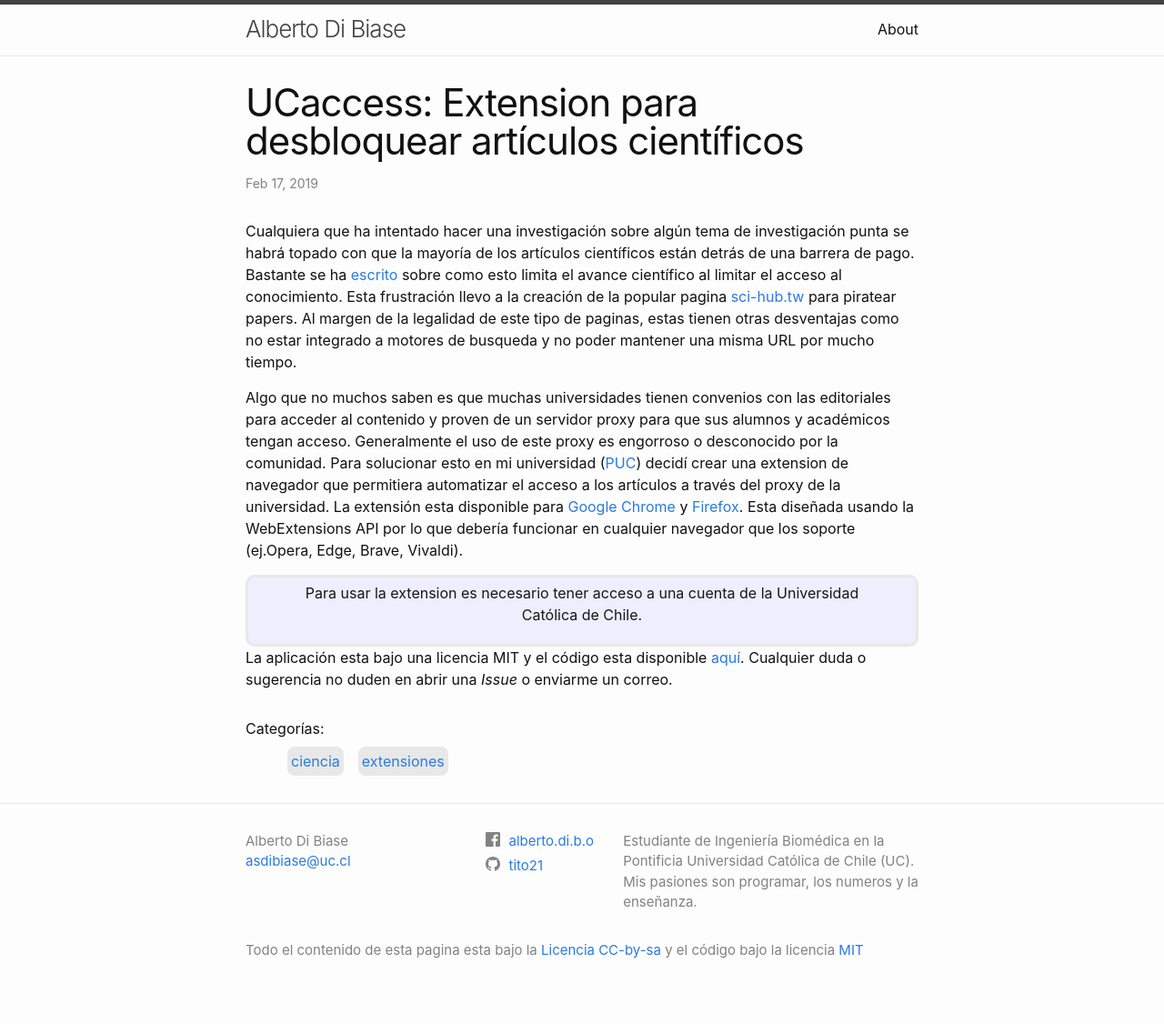
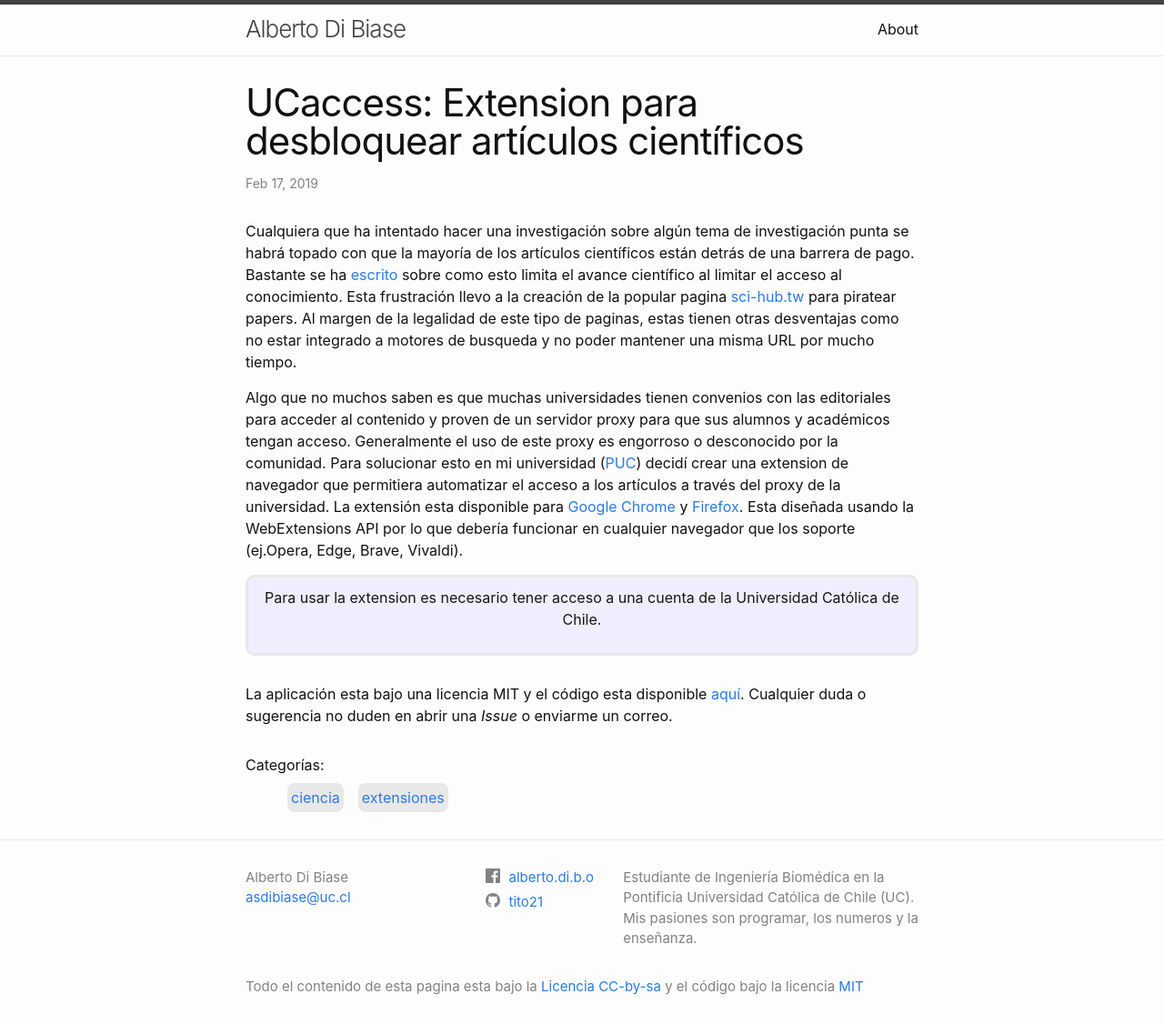
Before and after one commit to tito21/tito21.github.io, a Jekyll site: the page built from _posts/2019-02-16-UCaccess-Extension-para-debloquear-articulos.md, in a window 1280 px wide. Shown: the whole page at 91% size. Built offline with Jekyll 4.4.1, drawn with Linux system fonts in a browser that asks for light colours; before the commit the page ends 1086 px from its top, so only the background shows below that.

Commit message:
improve boxed style

```diff
--- a/_sass/minima/_base.scss
+++ b/_sass/minima/_base.scss
@@ -261,7 +261,8 @@ table {
   border: 3px solid $grey-color-light;
   border-radius: 10px;
   background-color: #eef;
-  padding: 5px 40px 5px 40px;
+  padding: ($spacing-unit / 3) ($spacing-unit / 2);;
+  margin-bottom: $spacing-unit;
   color: rgb(22, 22, 22);
   text-align: center;
 }
```
